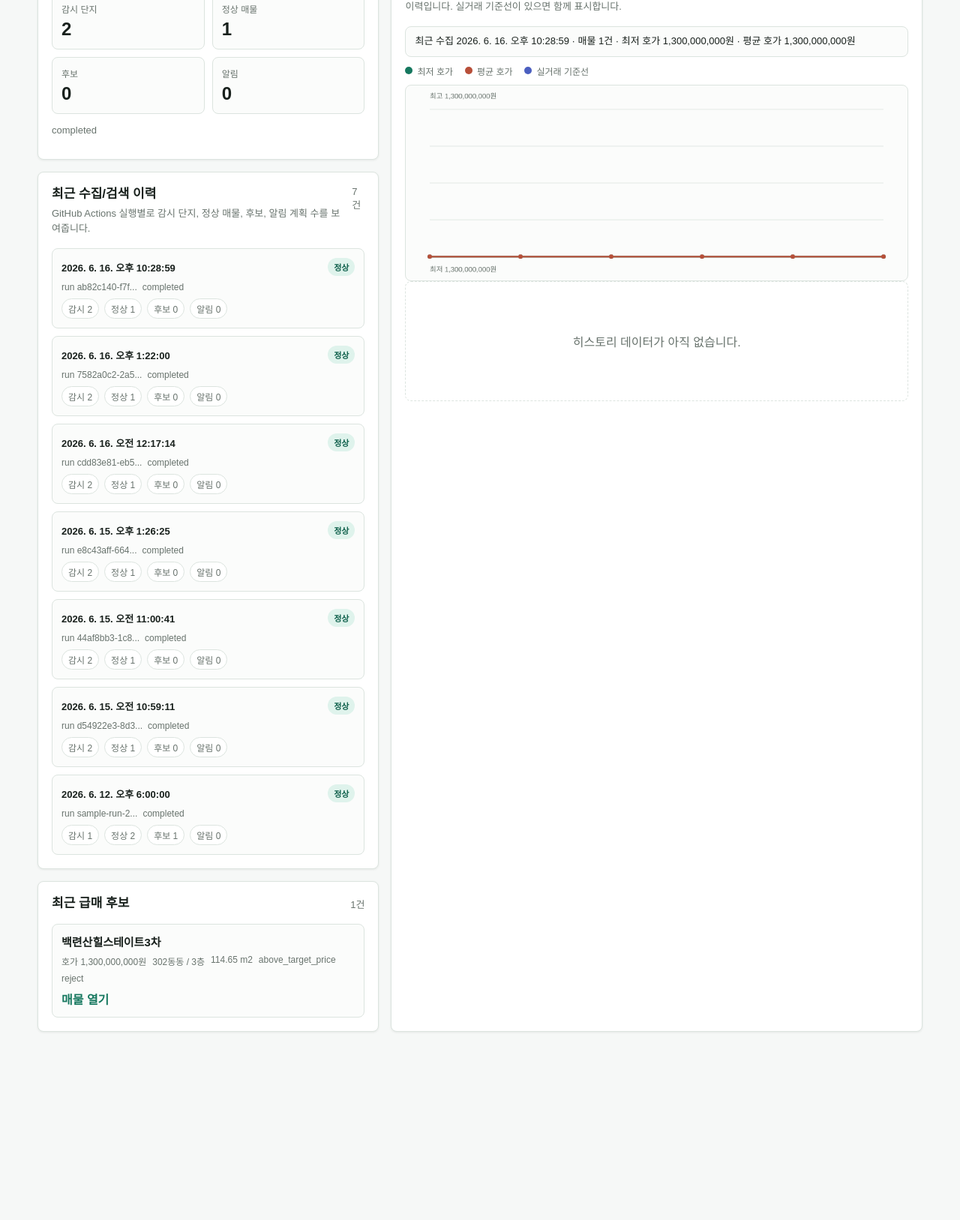
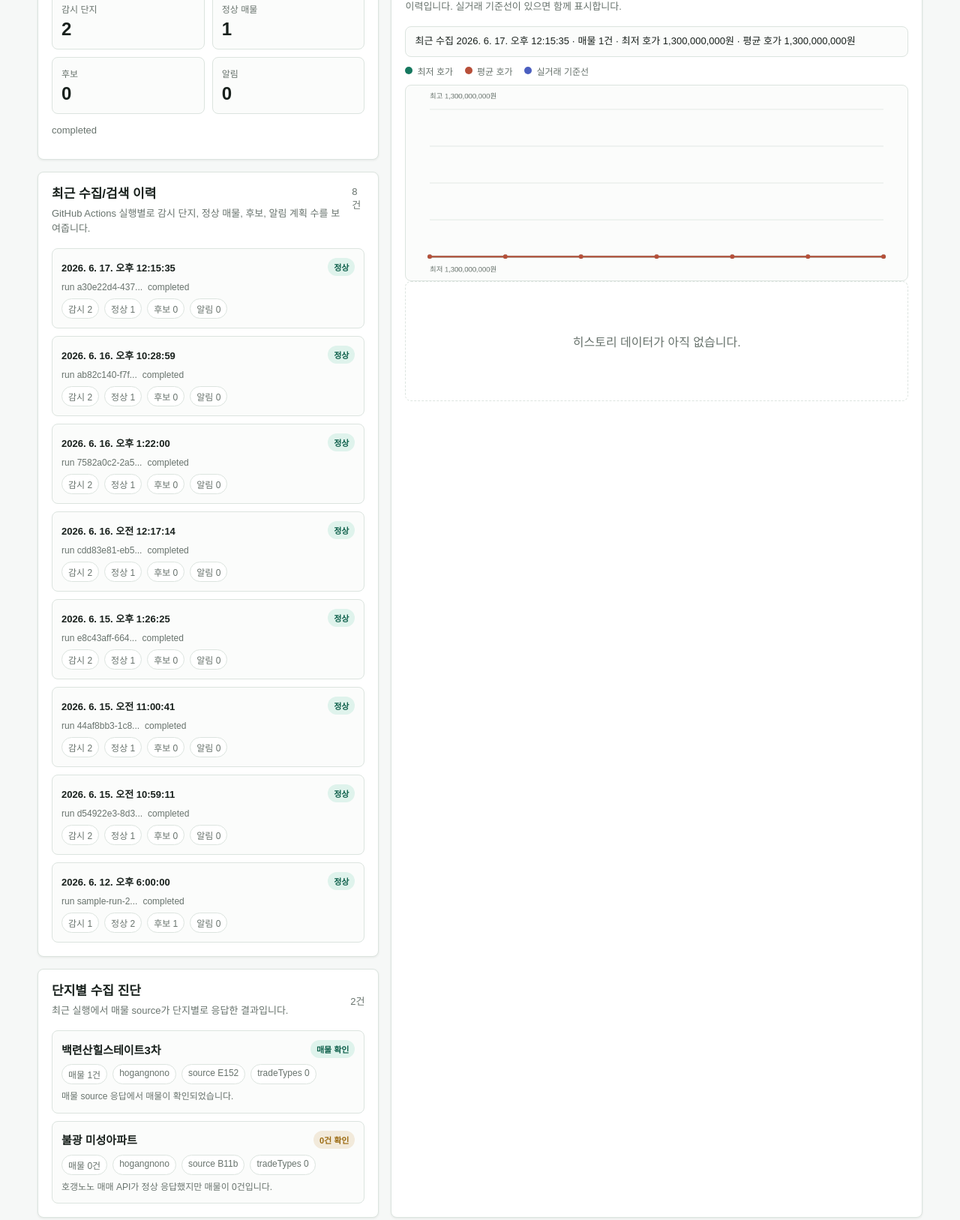
Before and after one commit to YeongSeokJeong/i_want_house, a plain HTML site: page index.html in a window 1280 px wide. Shown: the part 185-1812 px from the top of the page at 75% size. Before the commit the page ends 1593 px from the top, so only its background shows below. Drawn offline with Linux system fonts and the light colour scheme.

Commit message:
feat(hogangnono-zero-listing-diagnostics/f-002): show zero listing diagnostics

```diff
--- a/assets/dashboard.css
+++ b/assets/dashboard.css
@@ -78,6 +78,7 @@ h2 {
 .status-panel,
 .chart-panel,
 .history-panel,
+.diagnostics-panel,
 .feed-panel {
   padding: 18px;
 }
@@ -253,12 +254,18 @@ canvas {
   gap: 10px;
 }
 
+.diagnostics-list {
+  display: grid;
+  gap: 10px;
+}
+
 .run-history-list {
   display: grid;
   gap: 10px;
 }
 
 .run-history-item,
+.diagnostic-item,
 .feed-item {
   border: 1px solid var(--line);
   border-radius: 8px;
@@ -266,7 +273,8 @@ canvas {
   background: #fbfcfb;
 }
 
-.run-history-header {
+.run-history-header,
+.diagnostic-header {
   display: flex;
   align-items: center;
   justify-content: space-between;
@@ -305,8 +313,32 @@ canvas {
   color: var(--warn);
 }
 
+.diagnostic-status {
+  flex: 0 0 auto;
+  border-radius: 999px;
+  padding: 4px 8px;
+  font-size: 11px;
+  font-weight: 700;
+}
+
+.diagnostic-status-listings_found {
+  background: #dff3ec;
+  color: #0d5f4a;
+}
+
+.diagnostic-status-empty_response {
+  background: #f2eadb;
+  color: var(--warn);
+}
+
+.diagnostic-status-unknown {
+  background: #eceff3;
+  color: var(--muted);
+}
+
 .run-history-meta,
-.run-history-metrics {
+.run-history-metrics,
+.diagnostic-meta {
   display: flex;
   flex-wrap: wrap;
   gap: 7px;
@@ -323,6 +355,25 @@ canvas {
   border-radius: 999px;
   padding: 4px 8px;
   background: #ffffff;
+}
+
+.diagnostic-item h3 {
+  margin: 0;
+  font-size: 15px;
+}
+
+.diagnostic-meta span {
+  border: 1px solid var(--line);
+  border-radius: 999px;
+  padding: 4px 8px;
+  background: #ffffff;
+}
+
+.diagnostic-note {
+  margin: 8px 0 0;
+  color: var(--muted);
+  font-size: 12px;
+  line-height: 1.45;
 }
 
 .feed-item h3 {
--- a/assets/dashboard.js
+++ b/assets/dashboard.js
@@ -29,6 +29,7 @@ async function renderHealth() {
     const health = await fetchJson("data/state/health.json");
     const latest = health.latest || health.runs?.at?.(-1);
     renderRunHistory(health);
+    renderCollectionDiagnostics(latest);
     if (!latest) {
       setStatus("unknown", "상태 미확인", "실행 기록이 아직 없습니다.", "-");
       setMetrics({});
@@ -41,6 +42,7 @@ async function renderHealth() {
     setStatus("failed", "상태 오류", "상태 파일을 불러오지 못했습니다.", "-");
     setMetrics({});
     renderRunHistory(null, "수집/검색 이력을 불러오지 못했습니다.");
+    renderCollectionDiagnostics(null, "수집 진단을 불러오지 못했습니다.");
   }
 }
 
@@ -111,6 +113,65 @@ function runHistoryItem(run) {
 function metricPill(label, value) {
   const node = document.createElement("span");
   node.textContent = `${label} ${numberOrDash(value)}`;
+  return node;
+}
+
+function renderCollectionDiagnostics(latest, errorMessage) {
+  const list = document.getElementById("collectionDiagnosticsList");
+  const count = document.getElementById("diagnosticsCount");
+  const targets = Array.isArray(latest?.listing_diagnostics?.targets) ? latest.listing_diagnostics.targets : [];
+
+  if (errorMessage) {
+    count.textContent = "오류";
+    list.replaceChildren(emptyNode(errorMessage));
+    return;
+  }
+
+  if (targets.length === 0) {
+    count.textContent = "0건";
+    list.replaceChildren(emptyNode("최근 실행에 단지별 수집 진단이 없습니다."));
+    return;
+  }
+
+  count.textContent = `${targets.length}건`;
+  list.replaceChildren(...targets.map(collectionDiagnosticItem));
+}
+
+function collectionDiagnosticItem(target) {
+  const node = document.createElement("article");
+  node.className = "diagnostic-item";
+
+  const complex = COMPLEXES.find((item) => item.id === target.complex_id);
+  const header = document.createElement("div");
+  header.className = "diagnostic-header";
+
+  const title = document.createElement("h3");
+  title.textContent = complex?.name || target.complex_id || "단지";
+
+  const status = document.createElement("span");
+  status.className = `diagnostic-status diagnostic-status-${target.status || "unknown"}`;
+  status.textContent = diagnosticStatusLabel(target.status);
+
+  header.append(title, status);
+
+  const meta = document.createElement("div");
+  meta.className = "diagnostic-meta";
+  meta.append(span(`매물 ${numberOrDash(target.listing_count)}건`));
+  if (target.source_kind) {
+    meta.append(span(target.source_kind));
+  }
+  if (target.source_id) {
+    meta.append(span(`source ${target.source_id}`));
+  }
+  if (target.trade_types) {
+    meta.append(span(`tradeTypes ${target.trade_types}`));
+  }
+
+  const note = document.createElement("p");
+  note.className = "diagnostic-note";
+  note.textContent = diagnosticNote(target);
+
+  node.append(header, meta, note);
   return node;
 }
 
@@ -368,6 +429,29 @@ function statusLabel(status) {
   return "상태 미확인";
 }
 
+function diagnosticStatusLabel(status) {
+  if (status === "listings_found") {
+    return "매물 확인";
+  }
+  if (status === "empty_response") {
+    return "0건 확인";
+  }
+  return "미확인";
+}
+
+function diagnosticNote(target) {
+  if (target.diagnosis === "hogangnono_apt_items_empty") {
+    return "호갱노노 매매 API가 정상 응답했지만 매물이 0건입니다.";
+  }
+  if (target.status === "listings_found") {
+    return "매물 source 응답에서 매물이 확인되었습니다.";
+  }
+  if (target.diagnosis) {
+    return target.diagnosis;
+  }
+  return "수집 진단 세부 정보가 없습니다.";
+}
+
 function numberOrDash(value) {
   return Number.isFinite(Number(value)) ? currency.format(Number(value)) : "-";
 }
--- a/data/history/baengnyeonsan-hillstate-3.json
+++ b/data/history/baengnyeonsan-hillstate-3.json
@@ -47,6 +47,14 @@
       "min_price_krw": 1300000000,
       "recent_trade_price_krw": null,
       "run_id": "ab82c140-f7fc-4e26-a0ec-ec61801c6c00"
+    },
+    {
+      "average_price_krw": 1300000000,
+      "finished_at": "2026-06-17T03:15:35+00:00",
+      "listing_count": 1,
+      "min_price_krw": 1300000000,
+      "recent_trade_price_krw": null,
+      "run_id": "a30e22d4-437c-4e58-879c-994245459b97"
     }
   ]
 }
--- a/data/state/health.json
+++ b/data/state/health.json
@@ -1,8 +1,8 @@
 {
   "failure_streak": 0,
   "health_alert_eligible": false,
-  "last_success_at": "2026-06-16T13:28:59+00:00",
-  "last_success_run_id": "ab82c140-f7fc-4e26-a0ec-ec61801c6c00",
+  "last_success_at": "2026-06-17T03:15:35+00:00",
+  "last_success_run_id": "a30e22d4-437c-4e58-879c-994245459b97",
   "latest": {
     "counts": {
       "alert_cap_overflow": 0,
@@ -14,10 +14,33 @@
       "valid_listings": 1,
       "watched_complexes": 2
     },
-    "finished_at": "2026-06-16T13:28:59+00:00",
+    "finished_at": "2026-06-17T03:15:35+00:00",
+    "listing_diagnostics": {
+      "source_kind": "hogangnono",
+      "targets": [
+        {
+          "complex_id": "baengnyeonsan-hillstate-3",
+          "diagnosis": "hogangnono_apt_items_returned",
+          "listing_count": 1,
+          "source_id": "E152",
+          "source_kind": "hogangnono",
+          "status": "listings_found",
+          "trade_types": "0"
+        },
+        {
+          "complex_id": "bulgwang-miseong",
+          "diagnosis": "hogangnono_apt_items_empty",
+          "listing_count": 0,
+          "source_id": "B11b",
+          "source_kind": "hogangnono",
+          "status": "empty_response",
+          "trade_types": "0"
+        }
+      ]
+    },
     "reason": "completed",
-    "run_id": "ab82c140-f7fc-4e26-a0ec-ec61801c6c00",
-    "started_at": "2026-06-16T13:28:56+00:00",
+    "run_id": "a30e22d4-437c-4e58-879c-994245459b97",
+    "started_at": "2026-06-17T03:15:33+00:00",
     "status": "success"
   },
   "runs": [
@@ -139,6 +162,46 @@
       "run_id": "ab82c140-f7fc-4e26-a0ec-ec61801c6c00",
       "started_at": "2026-06-16T13:28:56+00:00",
       "status": "success"
+    },
+    {
+      "counts": {
+        "alert_cap_overflow": 0,
+        "approved_candidates": 0,
+        "data_quality_blocks": 0,
+        "invalid_listings": 0,
+        "notifications_planned": 0,
+        "notifications_sent": 0,
+        "valid_listings": 1,
+        "watched_complexes": 2
+      },
+      "finished_at": "2026-06-17T03:15:35+00:00",
+      "listing_diagnostics": {
+        "source_kind": "hogangnono",
+        "targets": [
+          {
+            "complex_id": "baengnyeonsan-hillstate-3",
+            "diagnosis": "hogangnono_apt_items_returned",
+            "listing_count": 1,
+            "source_id": "E152",
+            "source_kind": "hogangnono",
+            "status": "listings_found",
+            "trade_types": "0"
+          },
+          {
+            "complex_id": "bulgwang-miseong",
+            "diagnosis": "hogangnono_apt_items_empty",
+            "listing_count": 0,
+            "source_id": "B11b",
+            "source_kind": "hogangnono",
+            "status": "empty_response",
+            "trade_types": "0"
+          }
+        ]
+      },
+      "reason": "completed",
+      "run_id": "a30e22d4-437c-4e58-879c-994245459b97",
+      "started_at": "2026-06-17T03:15:33+00:00",
+      "status": "success"
     }
   ]
 }
--- a/data/state/urgent-feed.json
+++ b/data/state/urgent-feed.json
@@ -1,7 +1,7 @@
 {
   "alert_cap_overflow": 0,
   "alert_limit": 5,
-  "generated_at": "2026-06-16T13:28:59+00:00",
+  "generated_at": "2026-06-17T03:15:35+00:00",
   "items": [
     {
       "alert_planned": false,
@@ -18,5 +18,5 @@
       "title": "백련산힐스테이트3차"
     }
   ],
-  "run_id": "ab82c140-f7fc-4e26-a0ec-ec61801c6c00"
+  "run_id": "a30e22d4-437c-4e58-879c-994245459b97"
 }
--- a/index.html
+++ b/index.html
@@ -73,6 +73,17 @@
         <div id="runHistoryList" class="run-history-list"></div>
       </section>
 
+      <section class="panel diagnostics-panel" aria-labelledby="diagnosticsTitle">
+        <div class="section-heading">
+          <div>
+            <h2 id="diagnosticsTitle">단지별 수집 진단</h2>
+            <p class="section-copy">최근 실행에서 매물 source가 단지별로 응답한 결과입니다.</p>
+          </div>
+          <span id="diagnosticsCount" class="muted">0건</span>
+        </div>
+        <div id="collectionDiagnosticsList" class="diagnostics-list"></div>
+      </section>
+
       <section class="panel feed-panel" aria-labelledby="feedTitle">
         <div class="section-heading">
           <h2 id="feedTitle">최근 급매 후보</h2>
```
Also changed, not shown: data/history/bulgwang-miseong.json (+8 -0 lines), 9 other files.
